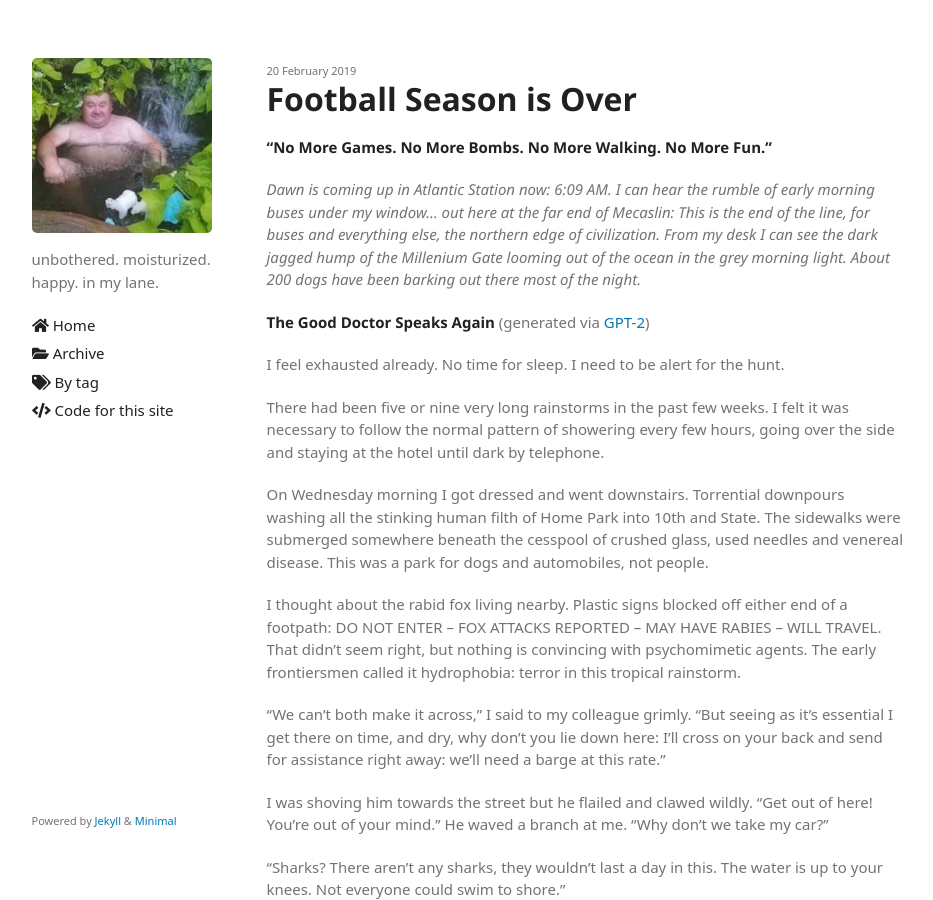
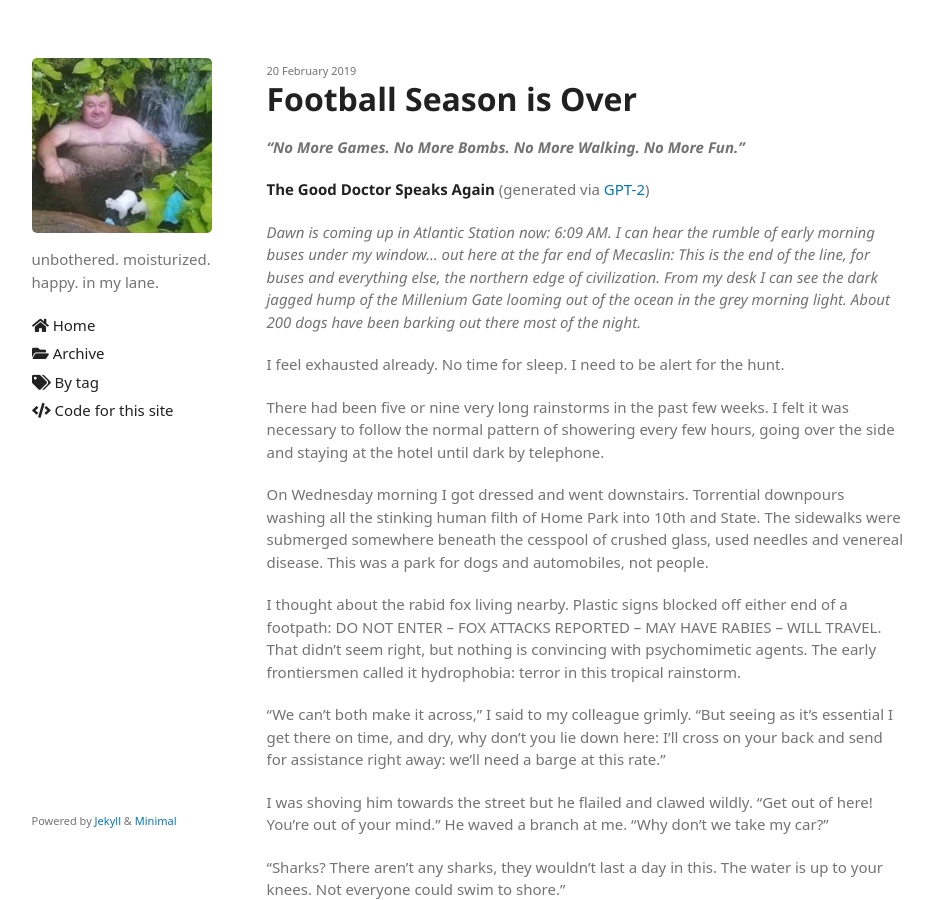
Before and after one commit to rbhan/rbhan.github.io, a Jekyll site: the page built from _posts/2019-02-20-football-season-is-over.md, in a window 1280 px wide and 900 px high. Shown: the whole window, without its empty margins (171-1104 px from the left). Built offline with Jekyll 4.4.1, drawn with Linux system fonts in a browser that asks for light colours; some web fonts are replaced; a script that is not in the unit is left out; the repository's description, which GitHub fills in, is left out.

```diff
--- a/_posts/2019-02-20-football-season-is-over.md
+++ b/_posts/2019-02-20-football-season-is-over.md
@@ -6,13 +6,13 @@ excerpt_separator: <!--more-->
 tags: gpt-2 pastiche
 ---
 
-**“No More Games. No More Bombs. No More Walking. No More Fun.”**
+<b><i>“No More Games. No More Bombs. No More Walking. No More Fun.”</i></b>
 
-*Dawn is coming up in Atlantic Station now: 6:09 AM. I can hear the rumble of early morning buses under my window... out here at the far end of Mecaslin: This is the end of the line, for buses and everything else, the northern edge of civilization. From my desk I can see the dark jagged hump of the Millenium Gate looming out of the ocean in the grey morning light. About 200 dogs have been barking out there most of the night.*
+**The Good Doctor Speaks Again** (generated via [GPT-2](https://openai.com/blog/better-language-models/))
 
 <!--more-->
 
-**The Good Doctor Speaks Again** (generated via [GPT-2](https://openai.com/blog/better-language-models/))
+*Dawn is coming up in Atlantic Station now: 6:09 AM. I can hear the rumble of early morning buses under my window... out here at the far end of Mecaslin: This is the end of the line, for buses and everything else, the northern edge of civilization. From my desk I can see the dark jagged hump of the Millenium Gate looming out of the ocean in the grey morning light. About 200 dogs have been barking out there most of the night.*
 
 I feel exhausted already. No time for sleep. I need to be alert for the hunt.
 
```
